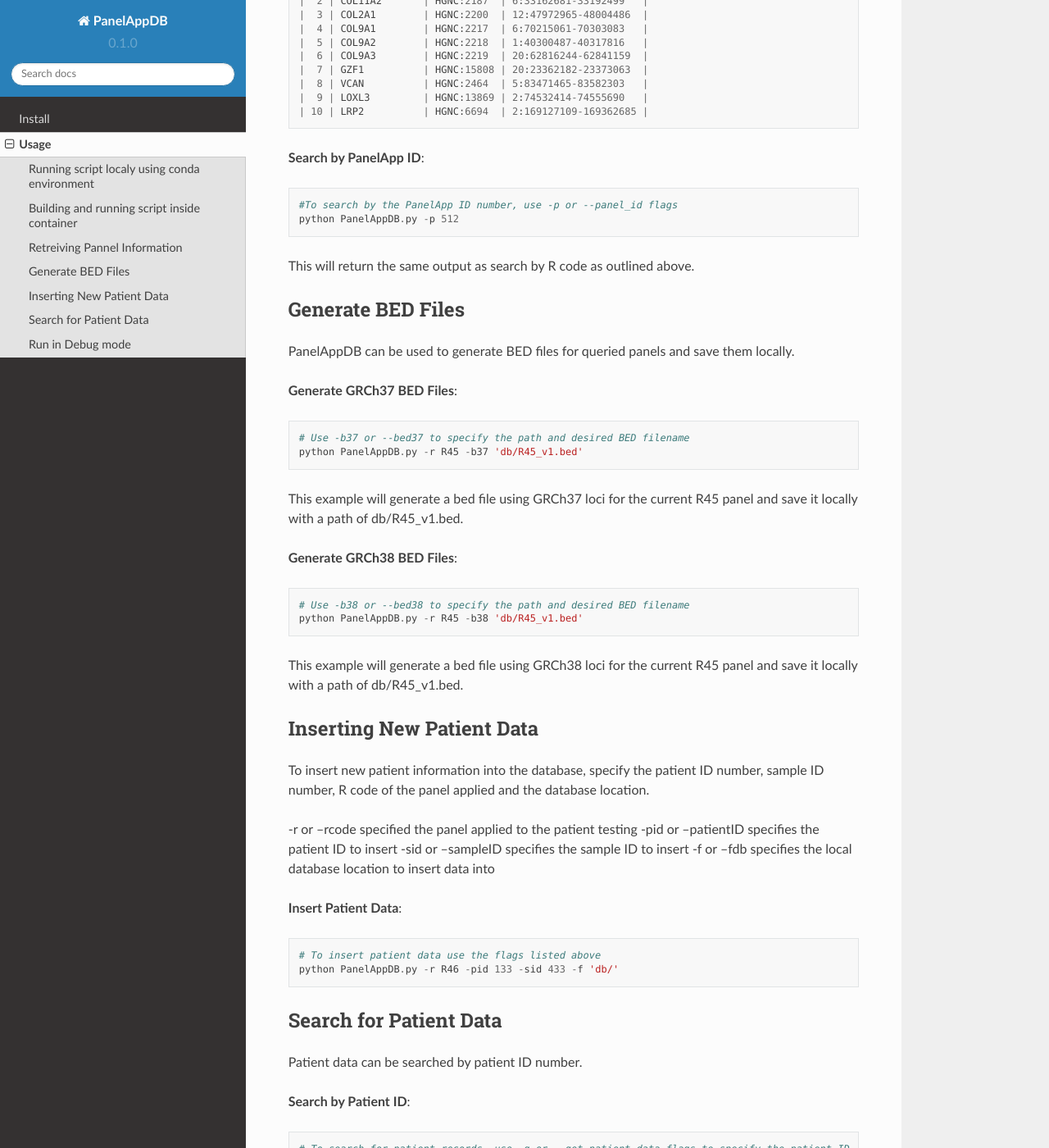
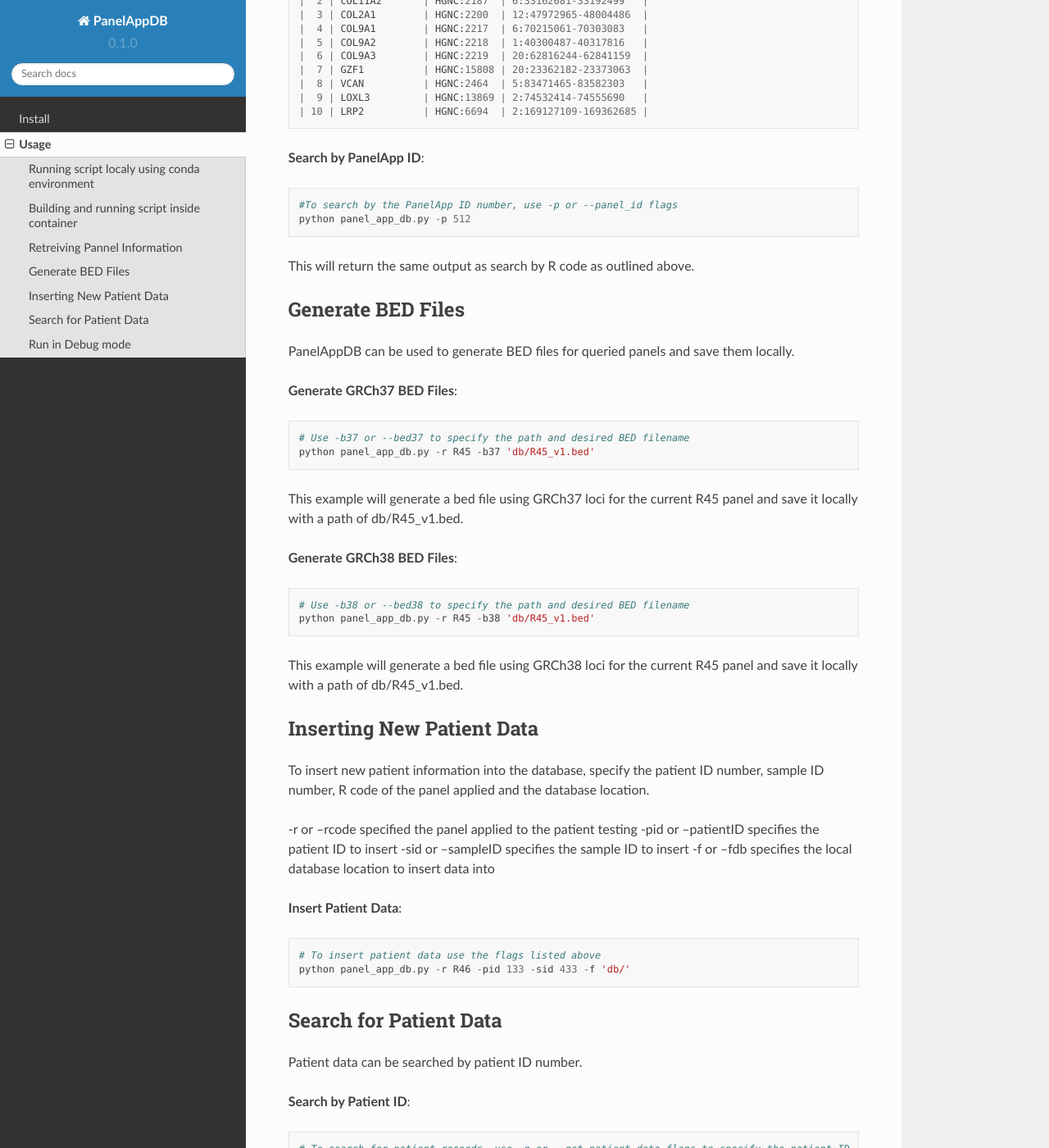
Before and after one commit to Fr3dMer/softeng_module, a Sphinx documentation site: the page built from docs/usage.rst, in a window 1280 px wide and 1400 px high, scrolled down 1160 px. Shown: the whole window at 82% size. Built offline with Sphinx 7.4.7 and the Read the Docs theme 2.0.0, drawn with Linux system fonts in a browser that asks for light colours; some of the changed text lies outside the part shown.

Commit message:
change PanelAppDB.py to panel_app_db.py in all documentation

```diff
--- a/docs/usage.rst
+++ b/docs/usage.rst
@@ -7,9 +7,9 @@ Running script localy using conda environment
 To run in the conda enviroment, ensure the environment is activated and submit your desired query using the corresponding arguments (discussed below). eg::
 
    conda activate PanelAppDB
-   python PanelAppDB.py <PARAMS HERE>
+   python panel_app_db.py <PARAMS HERE>
    # Example:
-   python PanelAppDB.py -r R45
+   python panel_app_db.py -r R45
 
 Building and running script inside container
 ---------------------------------------------
@@ -27,7 +27,7 @@ Once the tool is successfully installed, it can be used to retrieve panel inform
 **Search by r-code**::
 
    # To search by r-code, use the -r or --rcode flag
-   python PanelAppDB.py -r R45
+   python panel_app_db.py -r R45
 
 This will return the panel id, Version, disease code and a table of gene regions covered by the panel.::
 
@@ -52,7 +52,7 @@ This will return the panel id, Version, disease code and a table of gene regions
 **Search by PanelApp ID**::
 
    #To search by the PanelApp ID number, use -p or --panel_id flags
-   python PanelAppDB.py -p 512
+   python panel_app_db.py -p 512
 
 This will return the same output as search by R code as outlined above.
 
@@ -65,14 +65,14 @@ PanelAppDB can be used to generate BED files for queried panels and save them lo
 **Generate GRCh37 BED Files**::
 
    # Use -b37 or --bed37 to specify the path and desired BED filename
-   python PanelAppDB.py -r R45 -b37 'db/R45_v1.bed'
+   python panel_app_db.py -r R45 -b37 'db/R45_v1.bed'
 
 This example will generate a bed file using GRCh37 loci for the current R45 panel and save it locally with a path of db/R45_v1.bed.
 
 **Generate GRCh38 BED Files**::
 
    # Use -b38 or --bed38 to specify the path and desired BED filename
-   python PanelAppDB.py -r R45 -b38 'db/R45_v1.bed'
+   python panel_app_db.py -r R45 -b38 'db/R45_v1.bed'
 
 
 This example will generate a bed file using GRCh38 loci for the current R45 panel and save it locally with a path of db/R45_v1.bed.
@@ -92,7 +92,7 @@ To insert new patient information into the database, specify the patient ID numb
 **Insert Patient Data**::
 
    # To insert patient data use the flags listed above
-   python PanelAppDB.py -r R46 -pid 133 -sid 433 -f 'db/'
+   python panel_app_db.py -r R46 -pid 133 -sid 433 -f 'db/'
 
 
 Search for Patient Data
@@ -103,7 +103,7 @@ Patient data can be searched by patient ID number.
 **Search by Patient ID**::
 
    # To search for patient records, use -g or --get_patient_data flags to specify the patient ID
-   python PanelAppDB.py -g 124 -f 'db/'
+   python panel_app_db.py -g 124 -f 'db/'
 
 
 
@@ -114,4 +114,4 @@ The module can be run in debug mode by using the -d or --debug_mode flags
 **Debug Mode**::
 
    # To search for a panel in debug mode use the -d flag
-   python PanelAppDB.py -r R46 -d
+   python panel_app_db.py -r R46 -d
```
